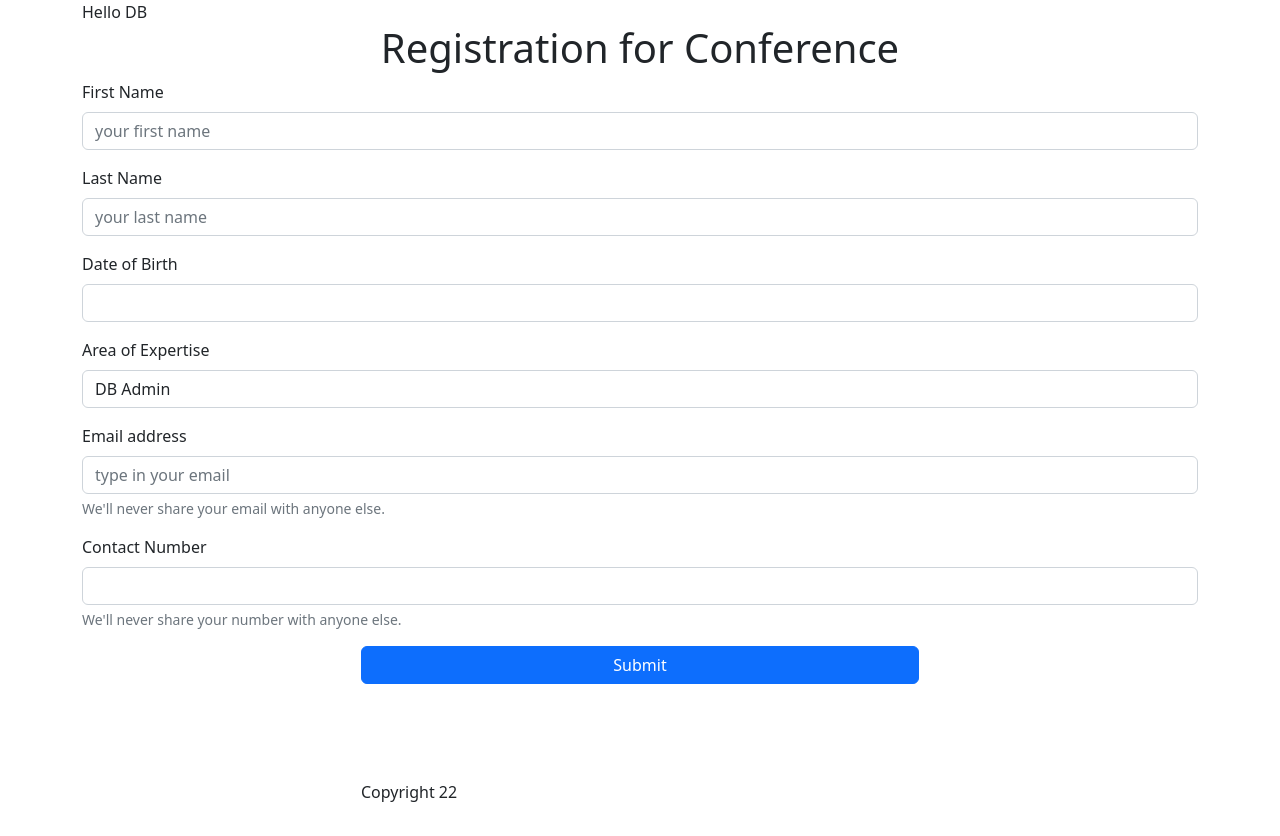
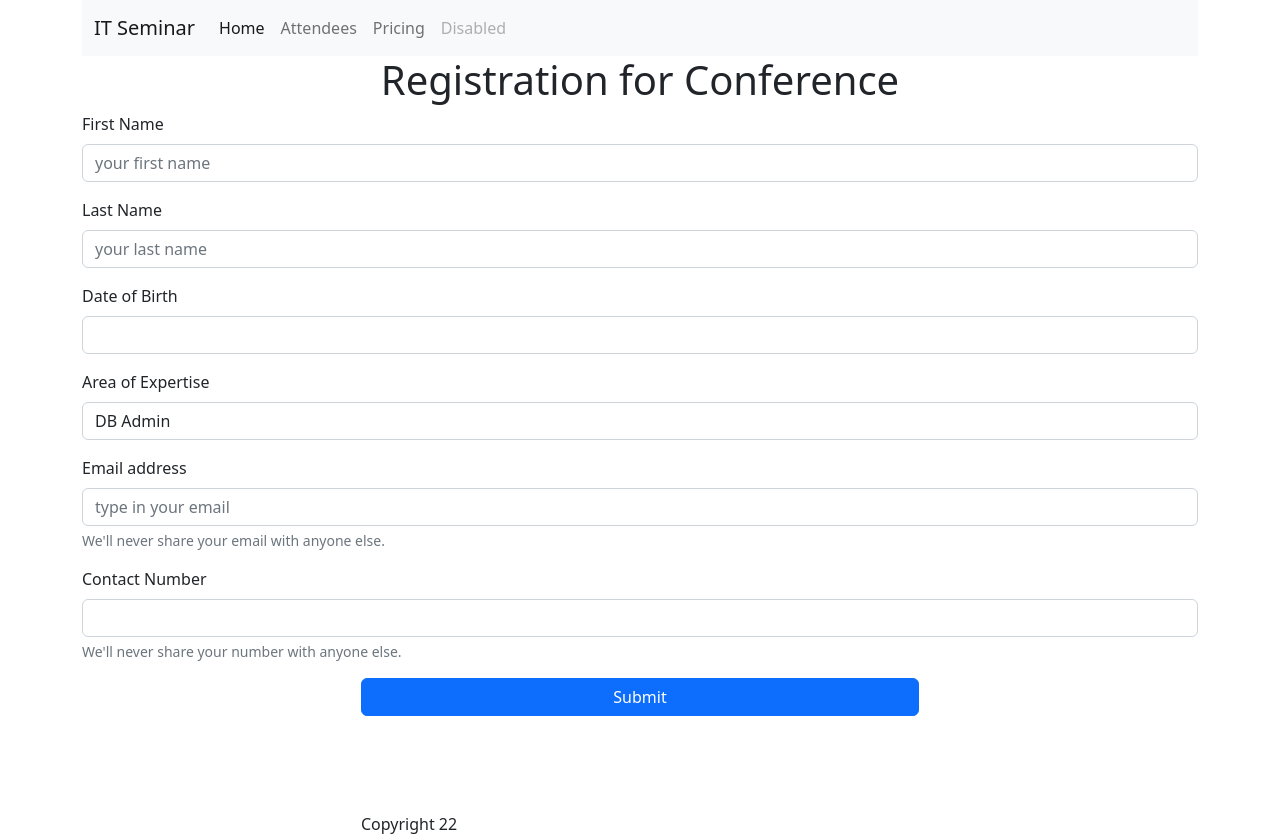
Before and after one commit to ajayidhikrullah/attend_mgt, a PHP site: page / in a window 1280 px wide. Before the commit the page ends 802 px from the top, so only its background shows below. Run offline with PHP 8.4, Linux system fonts and the light colour scheme.

Commit message:
handled attendees registration

```diff
--- a/db/conn.php
+++ b/db/conn.php
@@ -9,10 +9,14 @@
 
     try{
         $pdo = new PDO($dsn, $user, $password);
-        echo 'Hello DB';
+        // echo 'Hello DB';
+        $pdo->setAttribute(PDO::ATTR_ERRMODE, PDO::ERRMODE_EXCEPTION);
     } catch(PDOException $e){
         // echo "<h1 class='text-danger'>Error in connection</h1>";
         throw new PDOException($e->getMessage());
     }
 
+    require 'crud.php';
+    $crud = new Crud($pdo);
+
 ?>
--- a/includes/header.php
+++ b/includes/header.php
@@ -11,3 +11,27 @@
   </head>
   <body>
 <div class="container">
+<nav class="navbar navbar-expand-lg bg-light">
+  <div class="container-fluid">
+    <a class="navbar-brand" href="index.php">IT Seminar</a>
+    <button class="navbar-toggler" type="button" data-bs-toggle="collapse" data-bs-target="#navbarNav" aria-controls="navbarNav" aria-expanded="false" aria-label="Toggle navigation">
+      <span class="navbar-toggler-icon"></span>
+    </button>
+    <div class="collapse navbar-collapse" id="navbarNav">
+      <ul class="navbar-nav">
+        <li class="nav-item">
+          <a class="nav-link active" aria-current="page" href="index.php">Home</a>
+        </li>
+        <li class="nav-item">
+          <a class="nav-link" href="#">Attendees</a>
+        </li>
+        <li class="nav-item">
+          <a class="nav-link" href="#">Pricing</a>
+        </li>
+        <li class="nav-item">
+          <a class="nav-link disabled">Disabled</a>
+        </li>
+      </ul>
+    </div>
+  </div>
+</nav>
--- a/index.php
+++ b/index.php
@@ -3,7 +3,7 @@
 
     $title = 'Index';
     require_once 'includes/header.php';
-    require_once 'db/conn.php';
+    // require_once 'db/conn.php';
 ?>
 
         <h1 class="text-center">Registration for Conference</h1>
@@ -25,7 +25,7 @@
                 <!-- <input type="text" class="form-control" id="specialty"> -->
                 <select class="form-control" name='specialty' id="specialty">
                     <option value="">DB Admin</option>
-                    <option value="">Project Manager</option>
+                    <option value="1">Project Manager</option>
                     <option value="">Cybersecurity</option>
                 </select>
             </div>
```
Also changed, not shown: db/crud.php (added, +42 -0 lines), sucess.php (+16 -6 lines).
